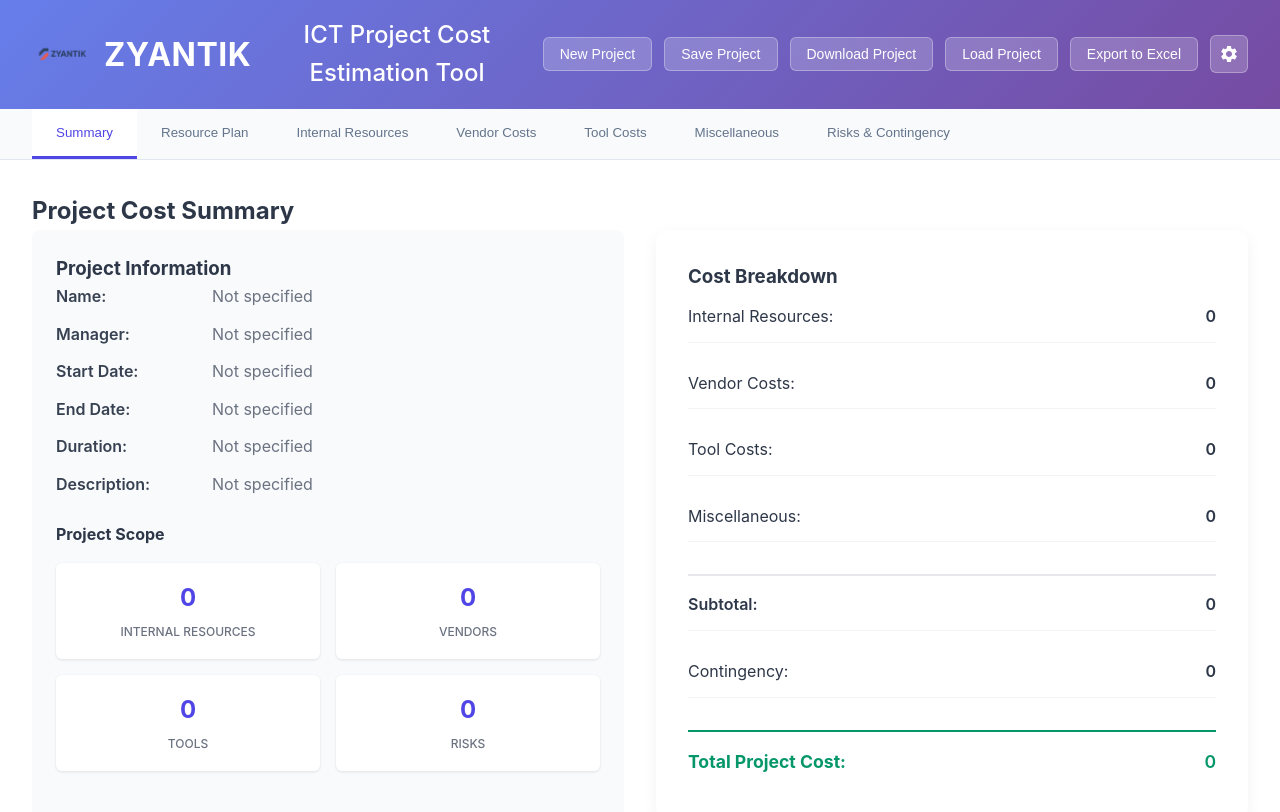
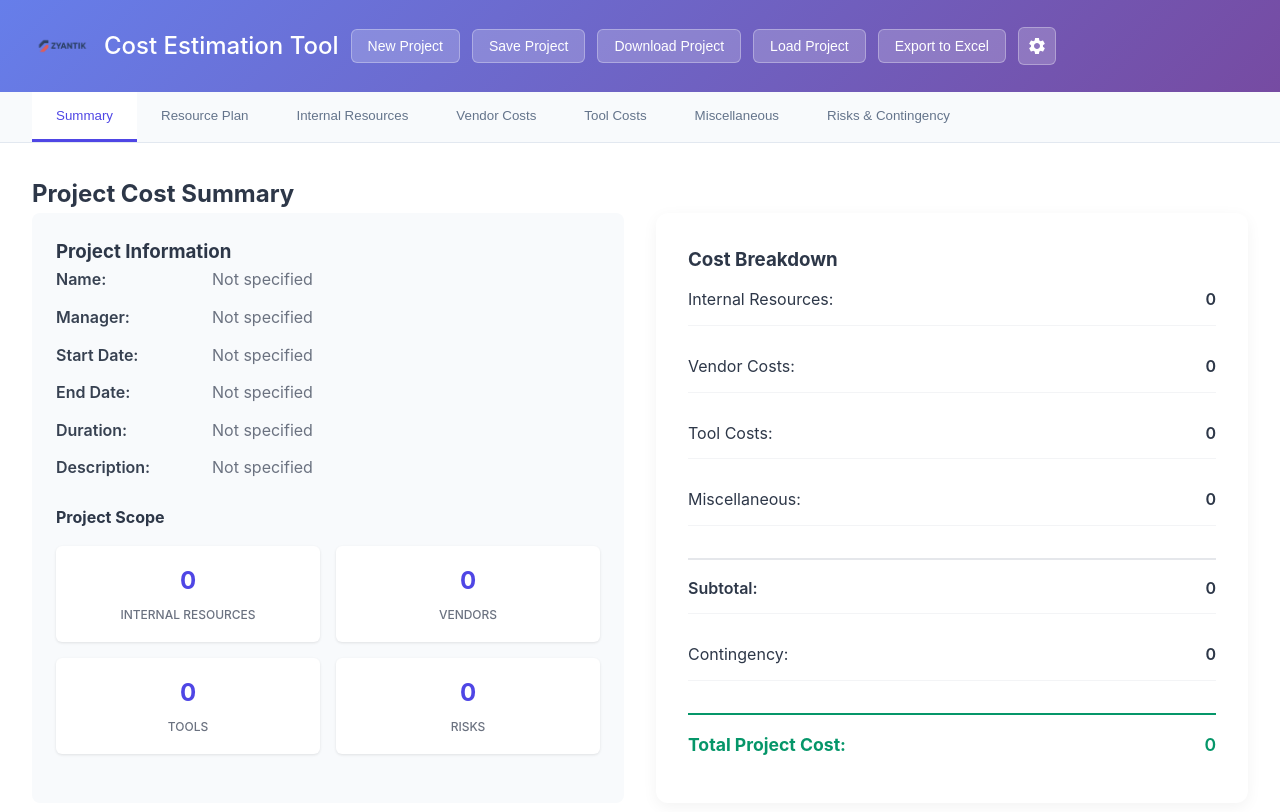
Before and after one commit to James-J-Walshe/cost_estimation, a plain HTML site: page index.html in a window 1280 px wide. Drawn offline with Linux system fonts and the light colour scheme.

Commit message:
Update index.html

```diff
--- a/index.html
+++ b/index.html
@@ -6,7 +6,6 @@
     <title>ICT Project Cost Estimation Tool</title>
     <link rel="stylesheet" href="style.css">
     <link rel="stylesheet" href="Styles/edit-styles.css">
-    <!-- Add the new logo styles -->
     <link rel="stylesheet" href="Styles/logo-styles.css">
 </head>
 <body>
@@ -17,12 +16,10 @@
                 <div class="header-logo">
                     <div class="logo-icon">
                         <img src="images/zyantik-logo.png" alt="Zyantik Logo">
-                    </div>
-                    <span class="logo-text">ZYANTIK</span>
                 </div>
 
                 <!-- Page Title -->
-                <h1 class="header-title">ICT Project Cost Estimation Tool</h1>
+                <h1 class="header-title">Cost Estimation Tool</h1>
 
                 <!-- Header Actions -->
                 <div class="header-actions">
```
